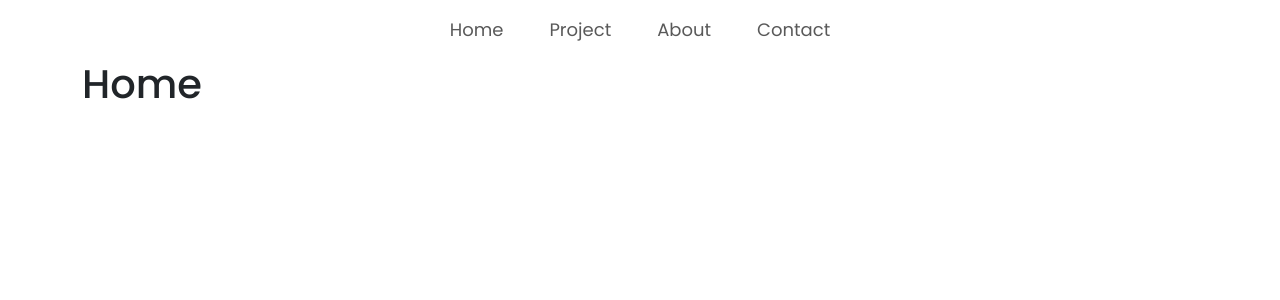
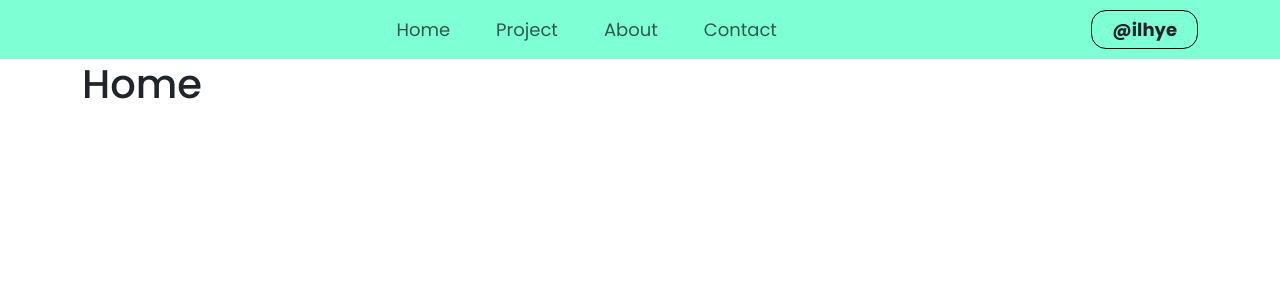
Before and after one commit to ilhye/Personal-Portfolio, a React (Vite) app: page / in a window 1280 px wide. Shown: the top 300 px of the page. Built offline with nearby package versions, Linux system fonts and the light colour scheme.

Commit message:
update navbar

```diff
--- a/index.html
+++ b/index.html
@@ -10,7 +10,7 @@
       crossorigin="anonymous"
     />
     <meta name="viewport" content="width=device-width, initial-scale=1.0" />
-    <title>Vite + React</title>
+    <title>Portfolio</title>
   </head>
   <body>
     <div id="root"></div>
--- a/src/components/Navbar.jsx
+++ b/src/components/Navbar.jsx
@@ -41,6 +41,9 @@ export default function Navbar() {
               </Link>
             </li>
           </ul>
+          <div className="navbar-nav username">
+            <p>@ilhye</p>
+          </div>
         </div>
       </div>
     </nav>
--- a/src/styles/Navbar.css
+++ b/src/styles/Navbar.css
@@ -1,8 +1,24 @@
+.navbar {
+  background-color: aquamarine;
+}
+
 .nav-item {
   margin-right: 30px;
   font-size: 18px;
   text-align: center;
 }
+
 .nav-item:last-child {
-  margin-right: 0; /* Remove margin from the last link */
+  margin-right: 0;
 }
+
+.username {
+  padding: 5px 20px 5px 20px;
+  border-radius: 15px;
+  border: 1px solid black;
+}
+.username p {
+  font-size: 18px;
+  font-weight: 700;
+  margin: auto;
+}
```
